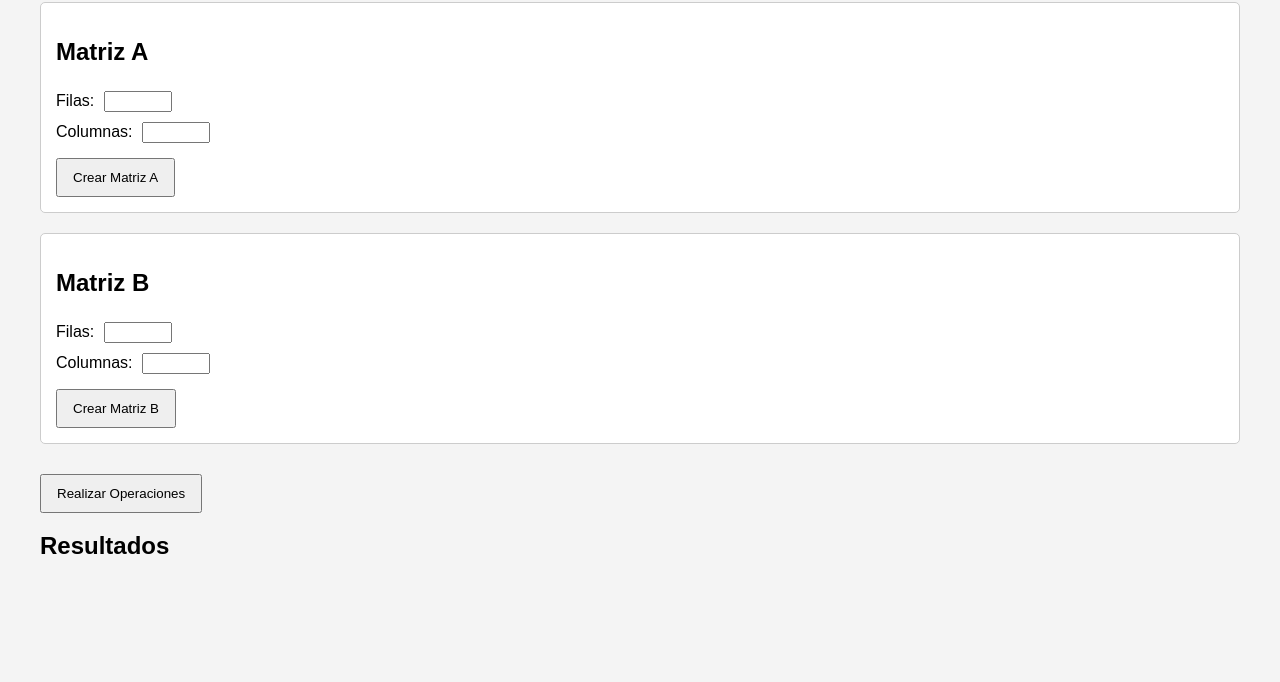
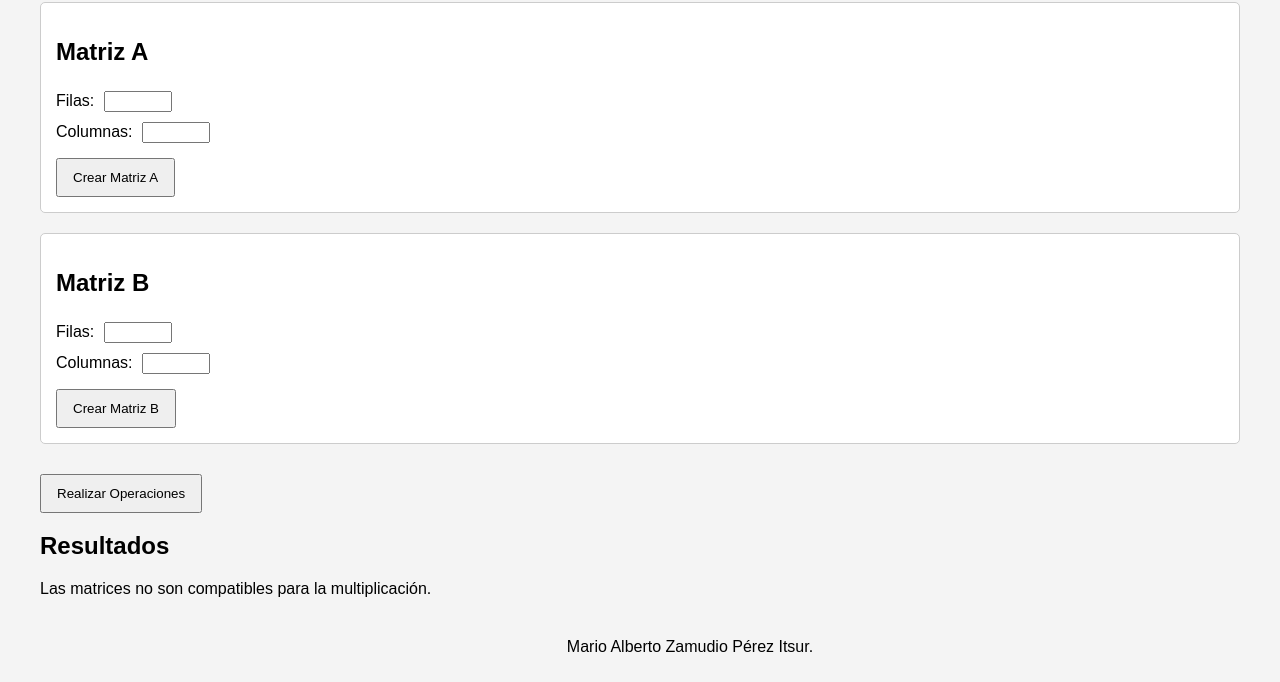
Before and after one commit to Oden39/Operaciones-con-matrices, a plain HTML site: page index.html in a window 1280 px wide. Both pictures are taken after a click on the button "Realizar Operaciones". Shown: the part 118-800 px from the top of the page. Drawn offline with Linux system fonts and the light colour scheme.

Commit message:
Update index.html

```diff
--- a/index.html
+++ b/index.html
@@ -25,6 +25,15 @@
         button {
             padding: 10px 15px;
             margin-top: 10px;
+        }
+        footer {
+            text-align: center;
+            padding: 10px;
+            background-color: #33333300;
+            color: #000000;
+            position: fixed;
+            width: 100%;
+            bottom: 0;
         }
     </style>
 </head>
@@ -97,15 +106,15 @@
         }
     }
 
-    function obtenerMatriz(inputsDiv) {
+    function obtenerMatriz(inputsDiv, filas, columnas) {
         const inputs = inputsDiv.getElementsByTagName('input');
         const matriz = [];
         let idx = 0;
 
-        while (idx < inputs.length) {
+        for (let i = 0; i < filas; i++) {
             const fila = [];
-            for (let j = 0; j < inputs.length / 2; j++) {
-                fila.push(parseFloat(inputs[idx].value));
+            for (let j = 0; j < columnas; j++) {
+                fila.push(parseFloat(inputs[idx].value) || 0); // Agregamos 0 si no se ingresa valor
                 idx++;
             }
             matriz.push(fila);
@@ -114,13 +123,19 @@
     }
 
     function realizarOperaciones() {
+        const filasA = parseInt(document.getElementById('filasA').value);
+        const columnasA = parseInt(document.getElementById('columnasA').value);
+        const filasB = parseInt(document.getElementById('filasB').value);
+        const columnasB = parseInt(document.getElementById('columnasB').value);
+
         const inputsA = document.getElementById('inputsA');
         const inputsB = document.getElementById('inputsB');
 
-        matrizA = obtenerMatriz(inputsA);
-        matrizB = obtenerMatriz(inputsB);
+        matrizA = obtenerMatriz(inputsA, filasA, columnasA);
+        matrizB = obtenerMatriz(inputsB, filasB, columnasB);
 
-        if (matrizA[0].length !== matrizB.length) {
+        // Validamos las dimensiones para la multiplicación
+        if (columnasA !== filasB) {
             document.getElementById('resultados').innerHTML = "Las matrices no son compatibles para la multiplicación.";
             return;
         }
@@ -150,6 +165,8 @@
         return matriz.map(fila => fila.join("\t")).join("<br>");
     }
 </script>
-
+<footer>
+    <p> Mario Alberto Zamudio Pérez Itsur.</p>
+</footer>
 </body>
 </html>
```
